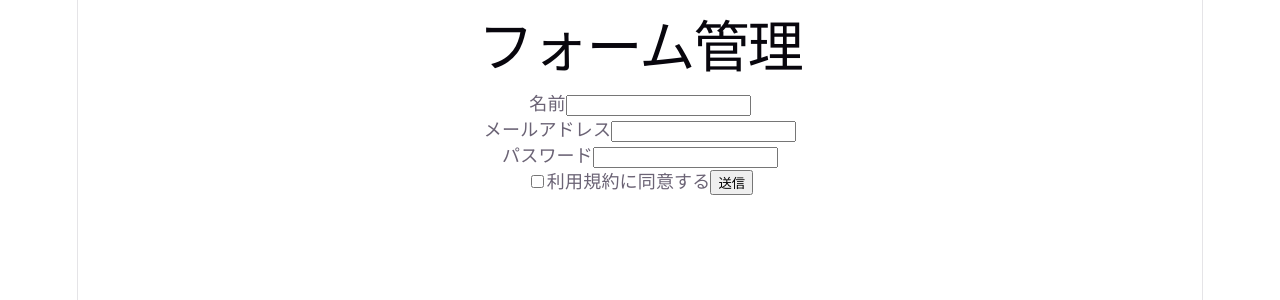
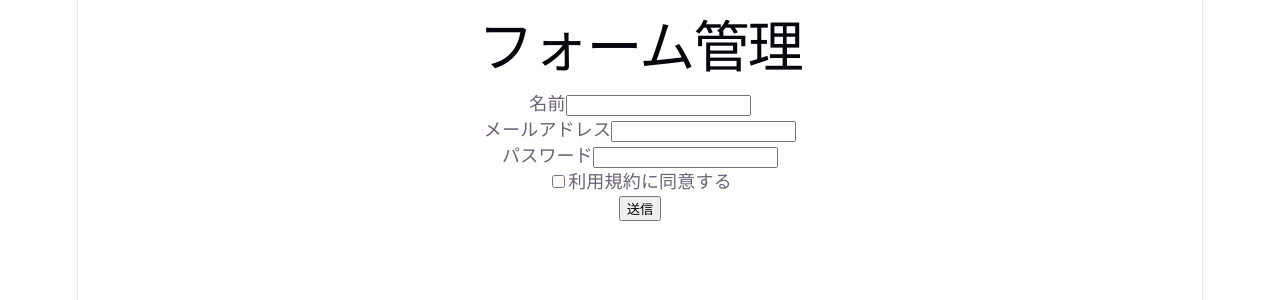
Before and after one commit to y-nomu3/training8-3, a React (Vite) app in the folder form0526/: page / in a window 1280 px wide. Shown: the top 300 px of the page. Built offline with nearby package versions, Linux system fonts and the light colour scheme.

Commit message:
送信時のバリデーション。できてないかも

```diff
--- a/form0526/src/App.jsx
+++ b/form0526/src/App.jsx
@@ -16,22 +16,49 @@ function App() {
     name: "",
     email: "",
     password: "",
+    agree: "",
   });
 
   const handleChange = (event) => {
     const { name, value, type, checked } = event.target;
 
+    const inputValue =
+      type === "checkbox" ? checked : value;
+
     setFormData({
       ...formData,
-      [name]: type === "checkbox" ? checked : value,
+      [name]: inputValue,
     });
 
-    const errorMessage = validateField(name, value);
+    const errorMessage = validateField(name, inputValue);
 
     setErrors({
       ...errors,
       [name]: errorMessage,
     });
+  };
+
+  const handleSubmit = (event) => {
+    event.preventDefault();
+
+    const newErrors = {
+      name: validateField("name", formData.name),
+      email: validateField("email", formData.email),
+      password: validateField("password", formData.password),
+      agree: validateField("agree", formData.agree),
+    };
+
+    setErrors(newErrors);
+
+    const hasError = object.values(newErrors).some(
+      (error) = error !== ""
+    );
+
+    if (hasError) {
+      return;
+    }
+
+    console.log("送信成功", formData);
   };
 
   const passwordStrength = getPasswordStrength(formData.password);
@@ -40,7 +67,7 @@ function App() {
     <div>
       <h1>フォーム管理</h1>
 
-      <form>
+      <form onSubmit={handleSubmit}>
         <InputField
           label="名前"
           type="text"
@@ -67,7 +94,6 @@ function App() {
           onChange={handleChange}
           error={errors.password}
         />
-
         <PasswordStrength strength={passwordStrength} />
 
         <label>
@@ -79,6 +105,7 @@ function App() {
           />
           利用規約に同意する
         </label>
+        <p>{errors.agree}</p>
 
         <button type="submit">
           送信
--- a/form0526/src/utils/validation.js
+++ b/form0526/src/utils/validation.js
@@ -42,6 +42,13 @@ export const validateField = (name, value) => {
 
             return "";
 
+            case "agree":
+                if (!value) {
+                    return "利用規約への同意が必要です";
+                }
+
+            return "";
+
         default:
             return "";
 
```
